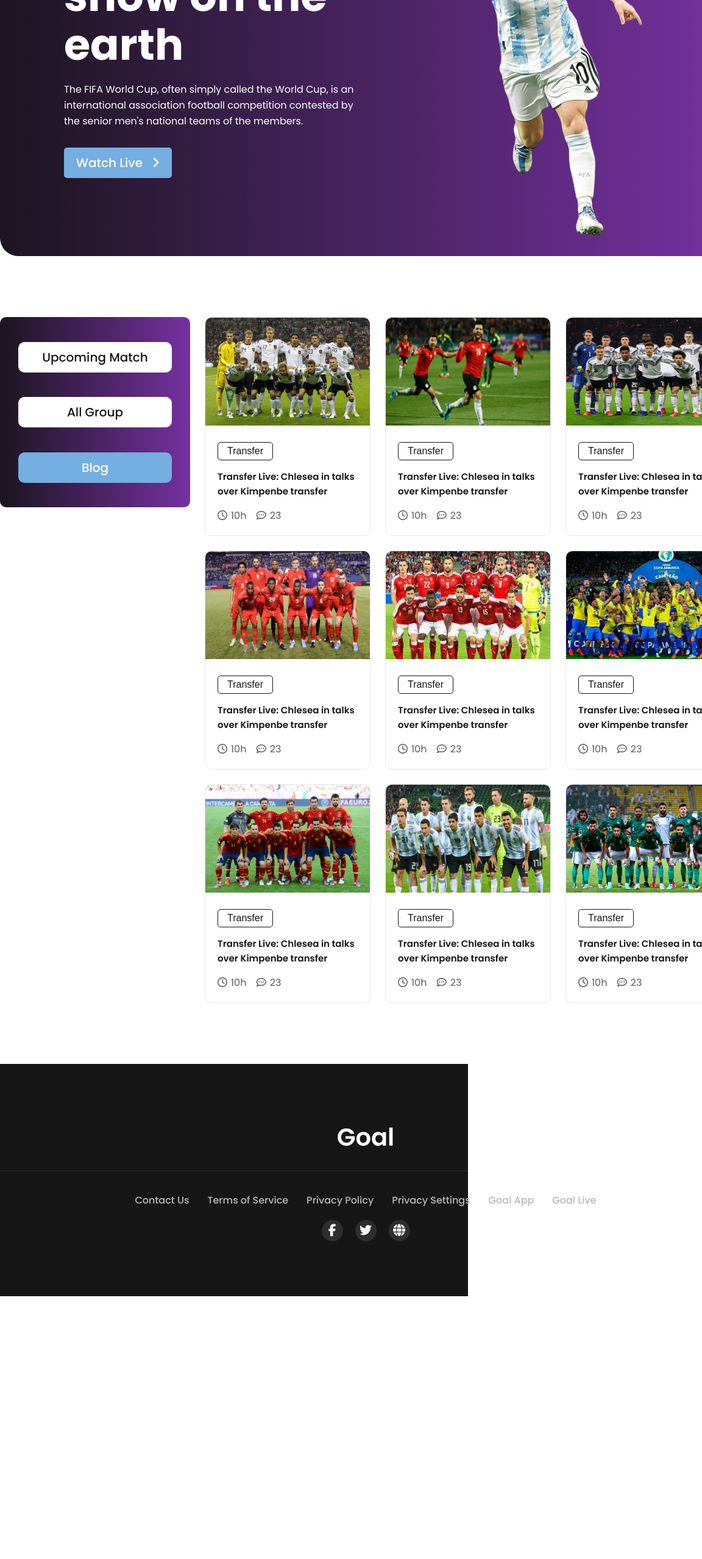
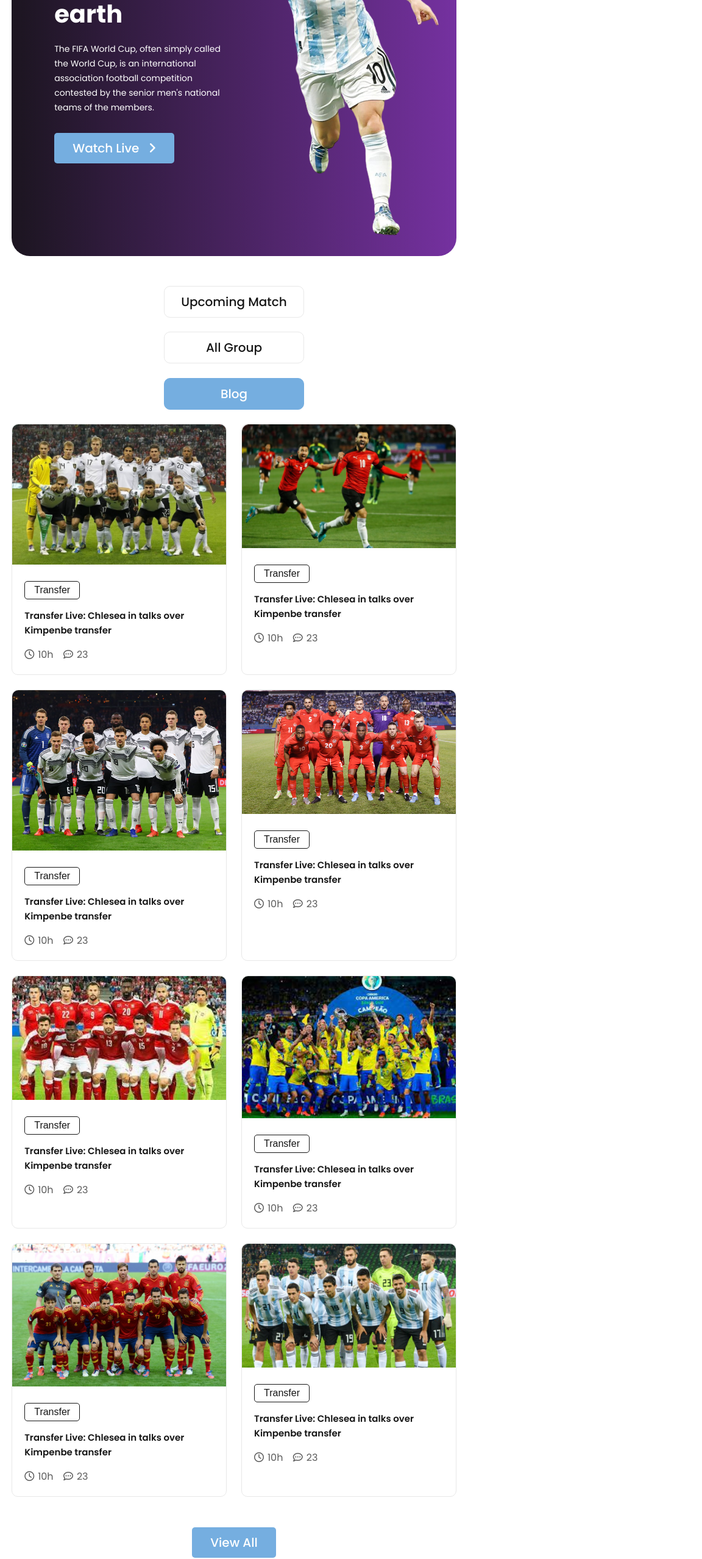
Before and after one commit to mdYeasin-cmd/qatar_world_cup, a plain HTML site: page index.html in a window 768 px wide. Shown: the part 240-2797 px from the top of the page at 61% size, 1152 px wide, since content can reach past the window. Before the commit the page ends 2366 px from the top, so only its background shows below. Drawn offline with Linux system fonts and the light colour scheme.

Commit message:
Mobile & Tab Responsive

```diff
--- a/css/responsive.css
+++ b/css/responsive.css
@@ -34,11 +34,124 @@
     }
     /* //Banner Section CSS End */
 
+    /* Upcomimg Info Section CSS Start */
+    #upcomingInfo{
+        margin-top: 24px;
+    }
+    #upcomingInfo .upcomingInfo_wrapper{
+        grid-template-columns: 1fr;
+    }
+    #upcomingInfo .blogs_wrapper{
+        grid-template-columns: repeat(1, 1fr);
+    }
+    #upcomingInfo nav{
+        background: initial;
+        height: 250px;
+    }
+    #upcomingInfo nav.pageNavigation a{
+        border: 1px solid #E8E8E8;
+    }
+    #upcomingInfo nav.pageNavigation .blog a{
+        border: none;
+    }
+    /* //Upcomimg Info Section CSS End */
+
+    /* Footer Section CSS Start */
+    footer{
+        padding: 30px 0;
+    }
+    footer h3 {
+        padding-bottom: 15px;
+        margin-bottom: 20px;
+    }
+    footer .terms_praivacy{
+        flex-direction: column;
+        align-items: center;
+    }
+    footer ul.terms_praivacy li{
+        margin: 12px 0;
+    }
+    /* //Footer Section CSS End */
+
 }
 /* //Mobile Devides End */
 
 /* Tablet Devices Start */
 @media only screen and (min-width: 576px) and (max-width: 768px) {
+    /* Common CSS Start */
+    .container{
+        width: 95%;
+    }
+    /* //Common CSS End */
 
+    /* Banner Section CSS Start */
+    #banner .banner_desc{
+        padding-left: 70px;
+    }
+    #banner .banner_desc h1{
+        font-size: 40px;
+        line-height: 50px;
+    }
+    #banner .banner_desc p{
+        font-size: 14px;
+        line-height: 24px;
+    }
+    /* //Banner Section CSS End */
+
+    /* Upcomimg Info Section CSS Start */
+    #upcomingInfo{
+        margin-top: 25px;
+    }
+    #upcomingInfo .upcomingInfo_wrapper{
+        grid-template-columns: 1fr;
+    }
+    #upcomingInfo .blogs_wrapper{
+        grid-template-columns: repeat(2, 1fr);
+    }
+    #upcomingInfo nav{
+        background: initial;
+        height: 250px;
+    }
+    /* #upcomingInfo nav{
+        grid-template-columns: repeat(3, 1fr);
+        margin-bottom: 30px;
+        background: initial;
+    } */
+    #upcomingInfo nav.pageNavigation a{
+        width: 230px;
+    }
+    #upcomingInfo nav.pageNavigation .blog a{
+        border: 1px solid #75AEE0;
+    }
+    #upcomingInfo nav.pageNavigation a{
+        border: 1px solid #E8E8E8;
+    }
+    #upcomingInfo .blogs_wrapper .blog:last-child{
+        display: none;
+    }
+    #upcomingInfo .viewAll_btn{
+        display: block;
+        margin-top: 50px;
+    }
+    /* //Upcomimg Info Section CSS End */
+
+    /* Footer Section CSS Start */
+    footer{
+        padding: 30px 0;
+    }
+    footer h3 {
+        padding-bottom: 15px;
+        margin-bottom: 20px;
+    }
+    footer .terms_praivacy{
+        justify-content: center;
+    }
+    footer .terms_praivacy a{
+        margin: 0 20px;
+    }
+    footer ul.terms_praivacy li{
+        margin: 12px 0;
+    }
+    /* //Footer Section CSS End */
 }
 /* //Tablet Devices End */
--- a/css/style.css
+++ b/css/style.css
@@ -25,6 +25,20 @@ a{
 .row{
     display: flex;
     flex-wrap: wrap;
+}
+.btn{
+    display: inline-block;
+    padding: 10px 30px;
+    color: #fff;
+    background-color: #75AEE0;
+    border-radius: 5px;
+    font-size: 20px;
+    font-weight: 500;
+    transition: all 0.3s linear;
+}
+.btn:hover{
+    background-color: #FFBD00;
+    color: rgba(0, 0, 0, 0.8);
 }
 /* //Common CSS End */
 
@@ -57,21 +71,6 @@ a{
     color: #fff;
     margin: 20px 0 30px;
 }
-#banner .banner_desc a{
-    display: inline-block;
-    padding: 10px 20px;
-    color: #fff;
-    /* border: 1px solid #fff; */
-    background-color: #75AEE0;
-    border-radius: 5px;
-    font-size: 20px;
-    font-weight: 500;
-    transition: all 0.3s linear;
-}
-#banner .banner_desc a:hover{
-    background-color: #FFBD00;
-    color: rgba(0, 0, 0, 0.8);
-}
 #banner .banner_desc a i{
     margin-left: 10px;
 }
@@ -95,12 +94,14 @@ a{
     background-image: linear-gradient(to right, rgba(18, 18, 18, 0.9) 0%, rgba(18, 18, 18, 0) 100%);
     border-radius: 10px;
     max-height: 312px;
-}
-#upcomingInfo nav.pageNavigation{
-    display: flex;
+    /* display: flex;
     flex-direction: column;
     align-items: center;
-    justify-content: space-evenly;
+    justify-content: space-evenly; */
+    display: grid;
+    grid-template-columns: 1fr;
+    justify-items: center;
+    align-content: space-evenly;
 }
 #upcomingInfo nav.pageNavigation a{
     display: inline-block;
@@ -130,7 +131,7 @@ a{
 #upcomingInfo .blogs_wrapper .blog img{
     width: 100%;
     border-radius: 10px 10px 0 0;
-    height: 177px;
+    min-height: 203px;
 }
 #upcomingInfo .blogs_wrapper .blog .blog_desc{
     padding: 20px;
@@ -157,6 +158,10 @@ a{
 #upcomingInfo .blogs_wrapper .blog .timeCommet span{
     display: inline-block;
     margin: 0 12px 0 6px;
+}
+#upcomingInfo .viewAll_btn{
+    display: none;
+    text-align: center;
 }
 /* //Upcomimg Info Section CSS End */
 
--- a/index.html
+++ b/index.html
@@ -31,7 +31,7 @@
                             The FIFA World Cup, often simply called the World Cup, is an international association football competition contested by the senior men's national teams of the members.
                         </p>
                         <div class="watch_btn">
-                            <a href="#">
+                            <a href="#" class="btn">
                                 Watch Live <i class="fa-solid fa-angle-right"></i>
                             </a>
                         </div>
@@ -188,6 +188,9 @@
                     </article>
                 </div>
             </div>
+            <div class="viewAll_btn">
+                <a class="btn" href="#">View All</a>
+            </div>
         </div>
     </section>
     <!-- //Upcomimg Info Section End -->
```
